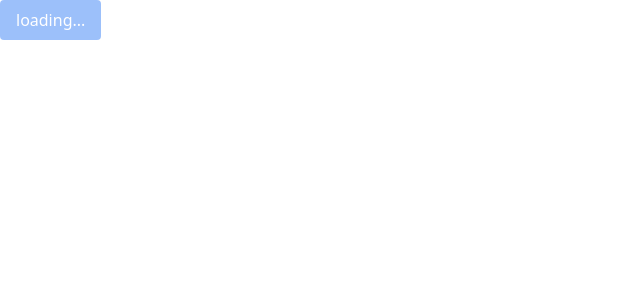
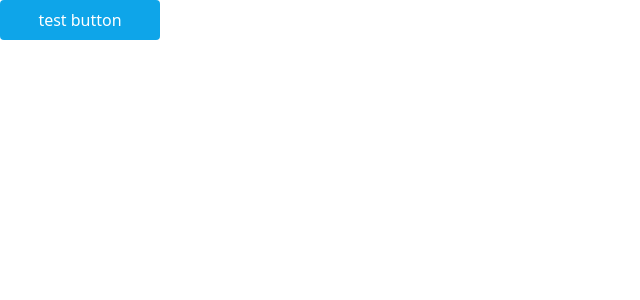
Before and after one commit to halilcn/reco, a React (Create React App) app: page / in a window 1280 px wide. Shown: the top 300 px of the page, without its empty margins (0-640 px from the left). Built offline with nearby package versions, Linux system fonts and the light colour scheme.

Commit message:
finish buttoon component

```diff
--- a/src/App.tsx
+++ b/src/App.tsx
@@ -2,14 +2,10 @@ import './App.css'
 import { Deneme } from './components'
 import Button from './components/Button/Button'
 
-
-//todo:onclick?
 function App() {
   return (
     <div className="flex">
-      <Button customClass="" loading>
-        herkese selam !
-      </Button>
+      <Button className="bg-red-700">test button</Button>
     </div>
   )
 }
--- a/src/components/Button/Button.tsx
+++ b/src/components/Button/Button.tsx
@@ -1,40 +1,36 @@
 import classNames from 'classnames'
 import React from 'react'
 
-interface IProps {
+import convertClassesToImportant from '../../utils/convertClassesToImportant'
+
+interface IProps extends React.ComponentProps<'button'> {
   children: any
-  customClass?: string
+  disabled?: boolean
   loading?: boolean
-  disabled?: boolean
 }
 
+//todo:!
+
 const Button: React.FC<IProps> = props => {
-  const { customClass, children, disabled, loading } = props
+  const { className, children, disabled, loading, ...componentProps } = props
 
   const buttonClass = classNames(
-    'bg-blue-500 hover:bg-blue-600 text-white font-medium py-2 px-4 rounded cursor-pointer',
-    customClass,
+    'flex justify-center items-center w-40 bg-sky-500 hover:bg-sky-400 text-white font-medium py-2 px-4 rounded cursor-pointer',
+    convertClassesToImportant(className),
     {
-      'opacity-50 !cursor-not-allowed': disabled,
-      'opacity-50 !cursor-wait': loading,
+      'opacity-50 pointer-events-none	!cursor-not-allowed': disabled,
+      'opacity-50 pointer-events-none	!cursor-wait': loading,
     }
   )
 
   const loadingClass = classNames('flex items-center')
 
   return (
-    <div className={buttonClass}>
-      {loading && (
-        <div data-testid="loading" className={loadingClass}>
-          loading...
-        </div>
-      )}
-      {!loading && <div data-testid="content" className="content">{children}</div>}
-    </div>
+    <button data-testid="button" className={buttonClass} {...componentProps}>
+      {loading && <div className={loadingClass}>...loading</div>}
+      {!loading && <div data-testid="content">{children}</div>}
+    </button>
   )
 }
 
-/*
- */
-
 export default Button
--- /dev/null
+++ b/src/utils/convertClassesToImportant.ts
@@ -0,0 +1,12 @@
+const convertClassesToImportant = (classes: string | undefined = ''): string => {
+  return classes
+    .split(' ')
+    .map((className: string) => {
+      if (className.split('').includes(':')) return className
+
+      return '!' + className
+    })
+    .join(' ')
+}
+
+export default convertClassesToImportant
```
Also changed, not shown: src/utils/helpers.ts (added), 2 other files (tests, documents, lock files or other folders).
